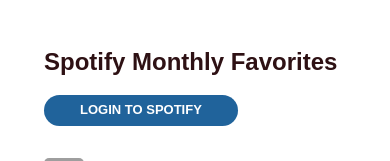
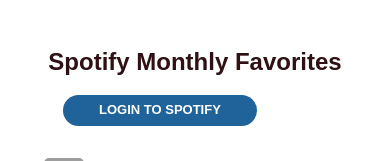
Before and after one commit to NatalieShamir/spotify_monthly_favs-react, a React app: page / in a window 390 px wide. Shown: the top 161 px of the page. Built offline with nearby package versions, Linux system fonts and the light colour scheme; grey boxes are pictures that could not be loaded.

Commit message:
add media query for mobile resolution

```diff
--- a/src/blocks/header.css
+++ b/src/blocks/header.css
@@ -24,3 +24,15 @@
 .header__button:hover {
   background-color: #173f5f;
 }
+
+@media screen and (max-width: 600px) {
+  .header {
+    margin-left: 0;
+  }
+  .header__title {
+    text-align: center;
+  }
+  .header__button {
+    margin: 16px 63px;
+  }
+}
```
